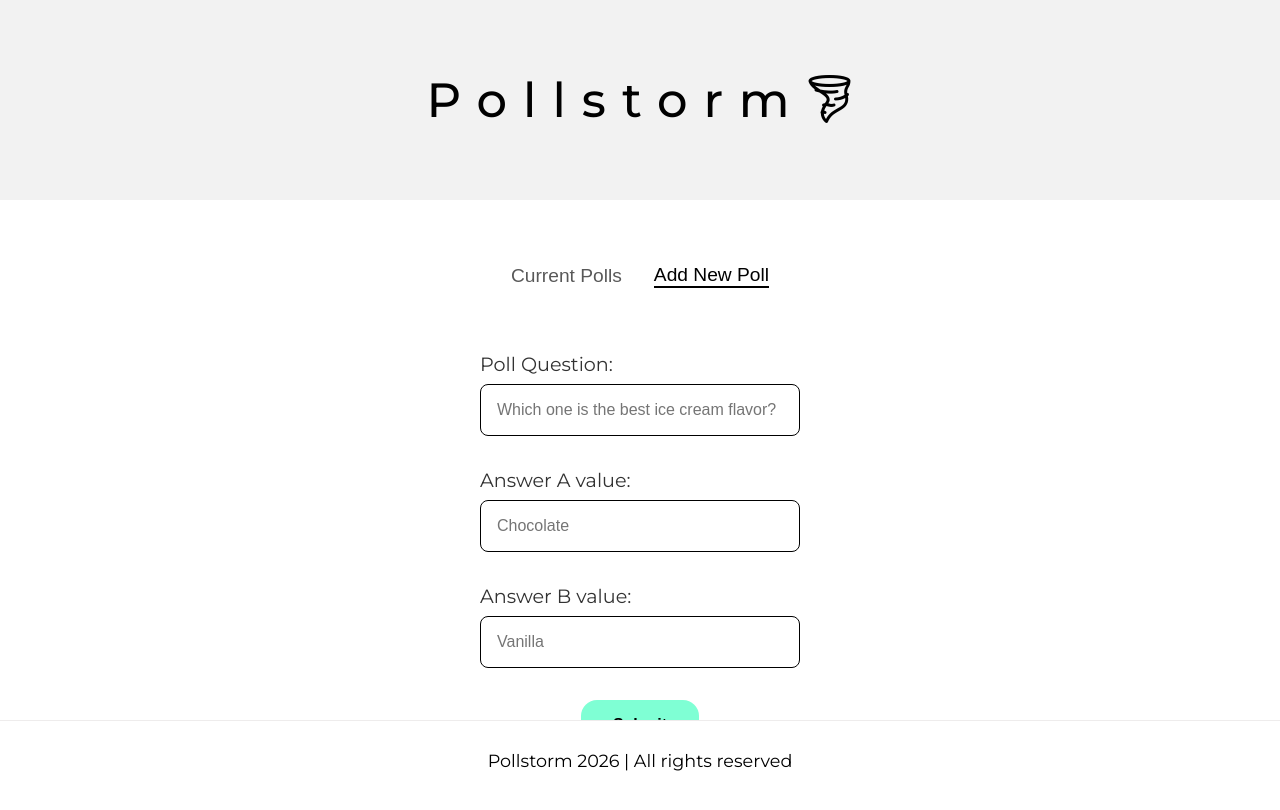
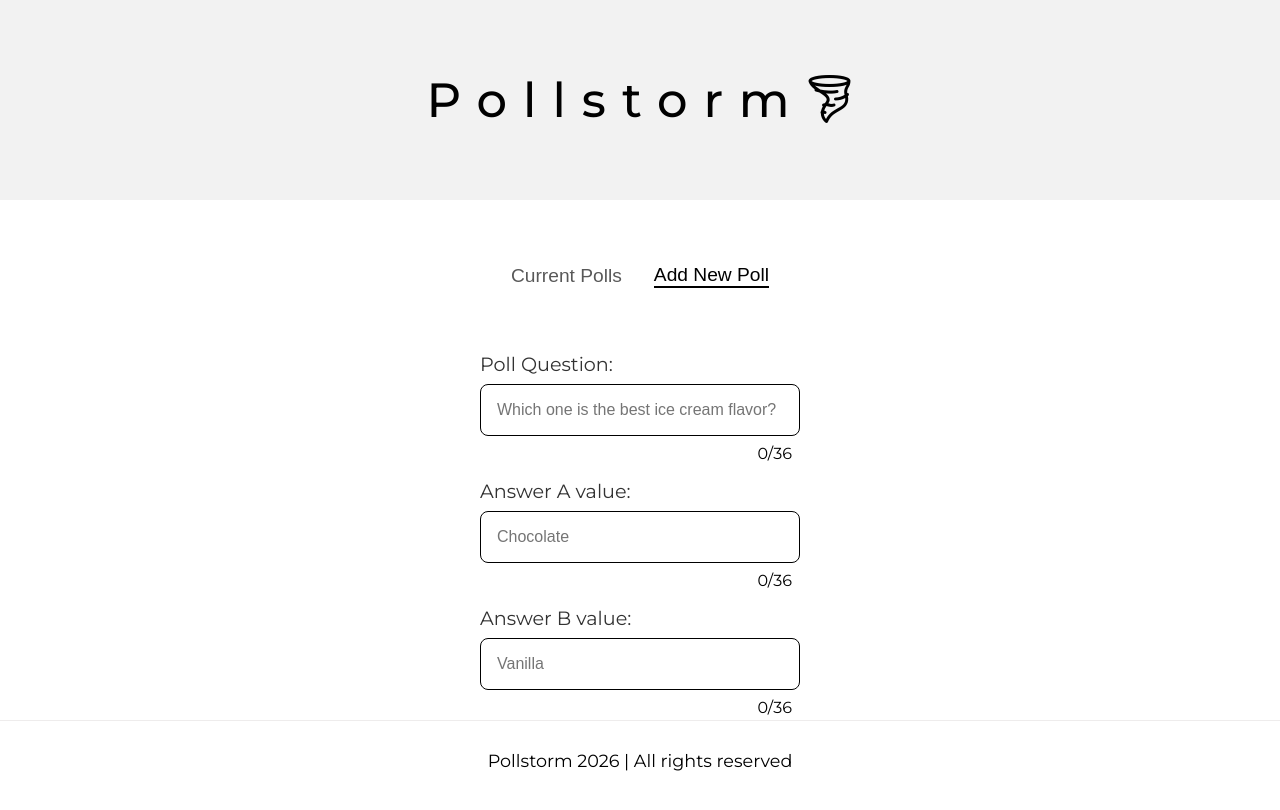
Before and after one commit to andreas-yuji-fujiki-dev/pollstorm-svelte, a Svelte app: page / in a window 1280 px wide. Both pictures are taken after a click on the button "Add New Poll". Shown: the top 810 px of the page. Built offline with nearby package versions, Linux system fonts and the light colour scheme.

Commit message:
feat: add max length to new poll form inputs

```diff
--- a/src/components/NewPollForm.svelte
+++ b/src/components/NewPollForm.svelte
@@ -9,9 +9,16 @@
   const dispatch = createEventDispatcher();
 
   // poll question and answers
-  let pollQuestion;
-  let answerA;
-  let answerB;
+  let pollQuestion = '';
+  let answerA = '';
+  let answerB = '';
+  $: questionLength = pollQuestion.length;
+  $: answerALength = answerA.length;
+  $: answerBLength = answerB.length;
+
+  // question and answers max length
+  const questionMaxLength = 36;
+  const answerMaxLength = 36;
 
   // poll creation handler
   const handleCreateNewPoll = ( newPollData ) => {
@@ -24,10 +31,20 @@
 
   // form submit handler
   const handleSubmit = () => {
-    // validating inputs
+    // prevent empty inputs
     if( !pollQuestion || pollQuestion.trim() === '') return alert("Please, insert a valid 'Poll Question'.");
     if( !answerA || answerA.trim() === '') return alert("Please, insert a valid 'Answer A value'");
     if( !answerB || answerB.trim() === '') return alert("Please, insert a valid 'Answer B value'");
+
+    // validate input value lengths
+    if( questionLength > questionMaxLength )
+      return alert(`Your question is too long (more than ${answerMaxLength} characters)`);
+
+    if ( answerALength > answerMaxLength )
+      return alert(`Answer A is too long (more than ${answerMaxLength} characters)`);
+
+    if( answerBLength > answerMaxLength )
+      return alert(`Answer B is too long (more than ${answerMaxLength} characters)`);
 
     // new poll data object
     const pollData = {
@@ -58,10 +75,14 @@
       </label>
       <input
         bind:value={pollQuestion}
+        maxlength={questionMaxLength}
         type="text"
         name="poll-question"
         placeholder="Which one is the best ice cream flavor?"
       />
+      <span class="length-limit" class:red={questionLength === answerMaxLength}>
+        {questionLength}/{questionMaxLength}
+      </span>
     </div>
 
     <!-- Poll Answers -->
@@ -71,10 +92,14 @@
       </label>
       <input
         bind:value={answerA}
+        maxlength={answerMaxLength}
         type="text"
         name="answer-a"
         placeholder="Chocolate"
       />
+      <span class="length-limit" class:red={answerALength === answerMaxLength}>
+        {answerALength}/{answerMaxLength}
+      </span>
     </div>
 
     <div class="form-group">
@@ -83,10 +108,14 @@
       </label>
       <input
         bind:value={answerB}
+        maxlength={answerMaxLength}
         type="text"
         name="answer-b"
         placeholder="Vanilla"
       />
+      <span class="length-limit" class:red={answerBLength === answerMaxLength}>
+        {answerBLength}/{answerMaxLength}
+      </span>
     </div>
 
     <div class="submit-btn-wrapper">
@@ -107,7 +136,7 @@
   .form-content {
     display: flex;
     flex-direction: column;
-    gap: 2rem;
+    gap: 1rem;
     width: 20rem;
   }
 
@@ -129,6 +158,16 @@
     font-size: 1rem;
   }
 
+  .length-limit {
+    width: 100%;
+    text-align: right;
+    padding-right: 0.5rem;
+  }
+
+  .length-limit.red {
+    color: red;
+  }
+
   .submit-btn-wrapper {
     display: flex;
     justify-content: center;
```
